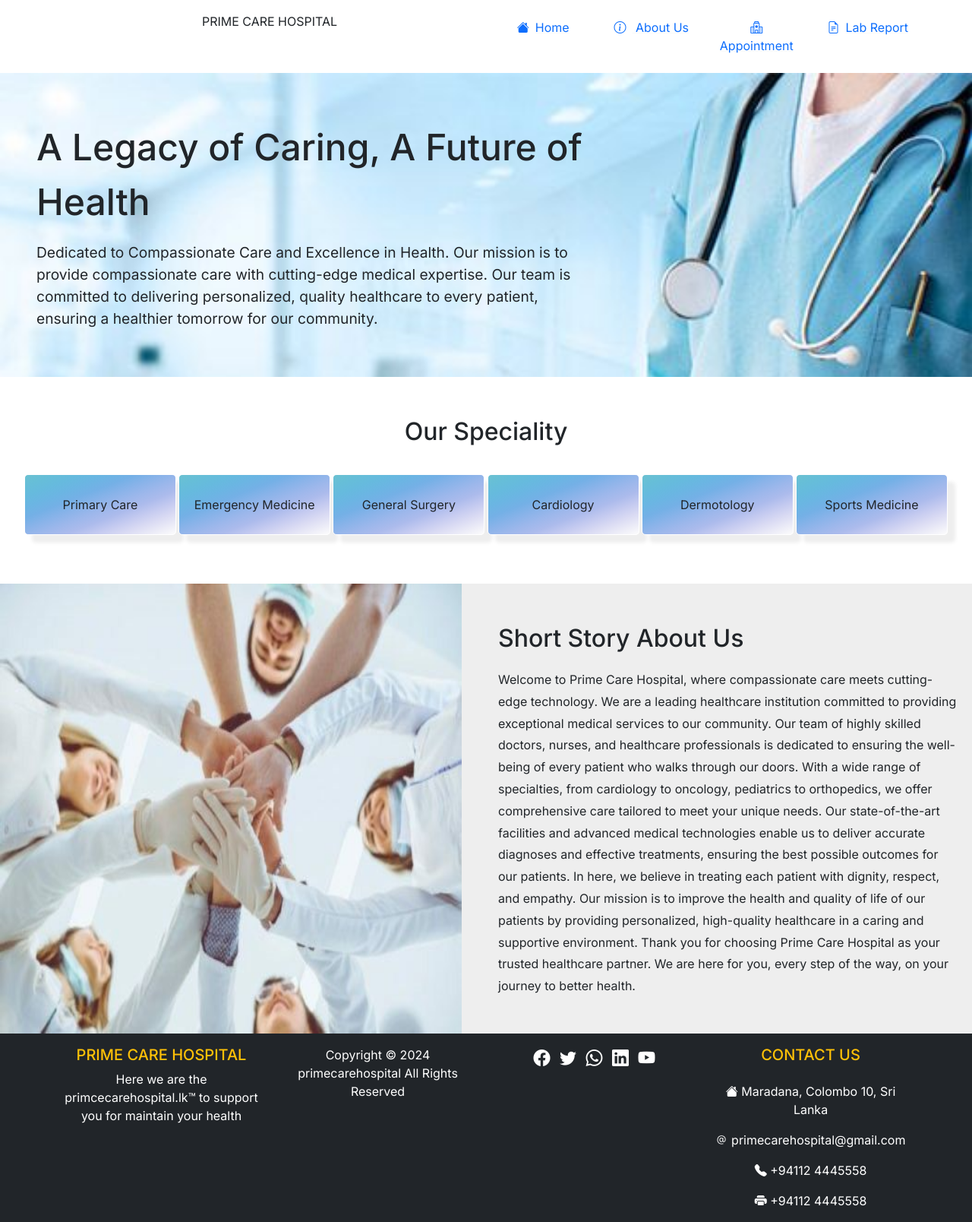
After one commit to PrashoHaran/Hospital-Website-responsive-Website, a PHP site: page /about.php in a window 1280 px wide. The commit adds this page. Shown: the whole page at 76% size. Run offline with PHP 8.4, Linux system fonts and the light colour scheme; some libraries are stand-ins or nearby versions.

Commit message:
create about us page

```diff
--- /dev/null
+++ b/about.php
@@ -0,0 +1,53 @@
+<!DOCTYPE html>
+<html lang="en">
+<head>
+    <meta charset="UTF-8">
+    <meta name="viewport" content="width=device-width, initial-scale=1.0">
+    <!-- boostrap -->
+    <link rel="stylesheet" href="bootstrap.css">
+    <link rel="stylesheet" href="style.css">
+    <title>About Us</title>
+</head>
+<body>
+    <div id="header">
+        <?php include 'header.php'?>
+    </div>
+    <div id="container">
+        <div class="header-image">
+            <div class="header-text">
+                <div class="header-title">A Legacy of Caring, A Future of Health</div>
+                <div class="header-body">Dedicated to Compassionate Care and Excellence in Health. Our mission is to provide compassionate care with cutting-edge medical expertise. Our team is committed to delivering personalized, quality healthcare to every patient, ensuring a healthier tomorrow for our community.</div>
+            </div>
+        </div>
+        <div id="speciality">
+            <div class="speciality-header">Our Speciality</div>
+            <div class="speciality-category">
+                <div class="speciality-card">Primary Care</div>
+                <div class="speciality-card">Emergency Medicine</div>
+                <div class="speciality-card">General Surgery</div>
+                <div class="speciality-card">Cardiology</div>
+                <div class="speciality-card">Dermotology</div>
+                <div class="speciality-card">Sports Medicine</div>
+            </div>
+        </div>
+        <div id="our-story">
+            <div class="story-image">
+                <img src="images/story-image.jfif" alt="story-image">
+            </div>
+            <div class="story-text">
+                <div class="story-header">Short Story About Us</div>
+                <div class="story-body">Welcome to Prime Care Hospital, where compassionate care meets cutting-edge technology. We are a leading healthcare institution committed to providing exceptional medical services to our community. Our team of highly skilled doctors, nurses, and healthcare professionals is dedicated to ensuring the well-being of every patient who walks through our doors.
+
+                With a wide range of specialties, from cardiology to oncology, pediatrics to orthopedics, we offer comprehensive care tailored to meet your unique needs. Our state-of-the-art facilities and advanced medical technologies enable us to deliver accurate diagnoses and effective treatments, ensuring the best possible outcomes for our patients.
+
+                In here, we believe in treating each patient with dignity, respect, and empathy. Our mission is to improve the health and quality of life of our patients by providing personalized, high-quality healthcare in a caring and supportive environment.
+
+                Thank you for choosing Prime Care Hospital as your trusted healthcare partner. We are here for you, every step of the way, on your journey to better health.</div>
+            </div>
+        </div>
+    </div>
+    <div id="footer">
+        <?php include 'footer.php'?>
+    </div>
+</body>
+</html>
--- a/header.php
+++ b/header.php
@@ -35,7 +35,7 @@
                     </div>
 
                     <div class="col-3 col-lg-3">
-                      <a href="http://" class="link-opacity-50-hover link-underline-light"><i class="bi bi-info-circle mx-5 mx-lg-2"></i> About Us</a>
+                      <a href="about.php" class="link-opacity-50-hover link-underline-light"><i class="bi bi-info-circle mx-5 mx-lg-2"></i> About Us</a>
                     </div>
 
                     <div class="col-3 col-lg-3">
--- a/style.css
+++ b/style.css
@@ -1,3 +1,9 @@
+@import url('https://fonts.googleapis.com/css2?family=Inter:ital,opsz,wght@0,14..32,100..900;1,14..32,100..900&display=swap');
+
+body {
+    font-family: "Inter", sans-serif;
+}
+
 .header1{
 
 background-color: aqua;
@@ -12,3 +18,92 @@ height: 10vh;
 background-color: bisque;
 
 }
+
+.header-image {
+    background-image: url("images/header-image.jfif");
+    background-repeat: no-repeat;
+    background-size: cover;
+    height: 400px;
+}
+
+.header-text {
+    width: 60%;
+    height: 100%;
+    /* margin: 10px; */
+    padding-left: 48px;
+    display: flex;
+    flex-direction: column;
+    justify-content: center;
+    /* background-color: beige; */
+}
+
+.header-title {
+    font-size: 3rem;
+    font-weight: 500;
+}
+
+.header-body {
+    font-size: 1.2rem;
+    margin-top: 1rem;
+}
+
+#speciality {
+    margin: 3rem 0 4rem 0;
+}
+
+.speciality-header {
+    margin-top: 1rem;
+    text-align: center;
+    font-size: 2rem;
+    font-weight: 500;
+}
+
+.speciality-category {
+    display: flex;
+    justify-content: space-between;
+    padding-left: 2rem;
+    padding-right: 2rem;
+    margin: 2rem 0 1rem 0;
+}
+
+.speciality-card {
+    border: 1px solid #fff;
+    width: 200px;
+    height: 80px;
+    padding: 1rem;
+    display: flex;
+    justify-content: center;
+    align-items: center;
+    border-radius: 5px;
+    background-image: linear-gradient(to right bottom, #6bc1d1, #66bed8, #66bade, #6bb5e3, #74b0e6, #89b3e9, #9cb7eb, #acbbec, #c4caf0, #d9daf3, #ebebf7, #fcfcfc);
+    box-shadow: 10px 10px 5px #eee;
+}
+
+#our-story {
+    background-color: #eee;
+    display: flex;
+}
+
+.story-text {
+    width: 50%;
+    margin: 3rem 1rem 3rem 3rem;
+}
+
+.story-header {
+    font-size: 2rem;
+    font-weight: 500;
+}
+
+.story-body {
+    line-height: 180%;
+    margin-top: 1rem;
+}
+
+.story-image {
+    width: 50%;
+}
+
+.story-image img {
+    width: 100%;
+    height: 100%;
+}
```
Also changed, not shown: images/header-image.jfif (added), images/story-image.jfif (added).
